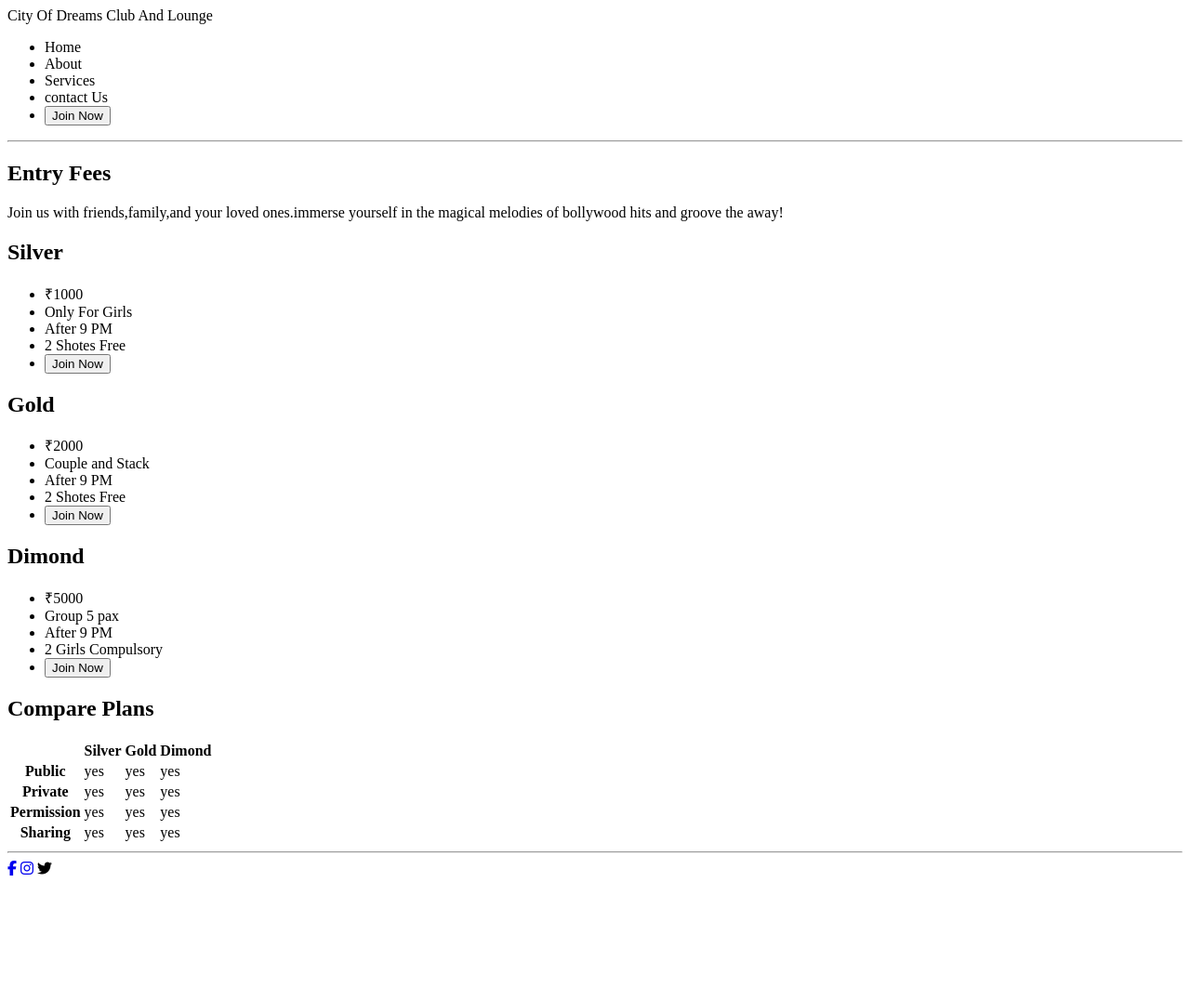
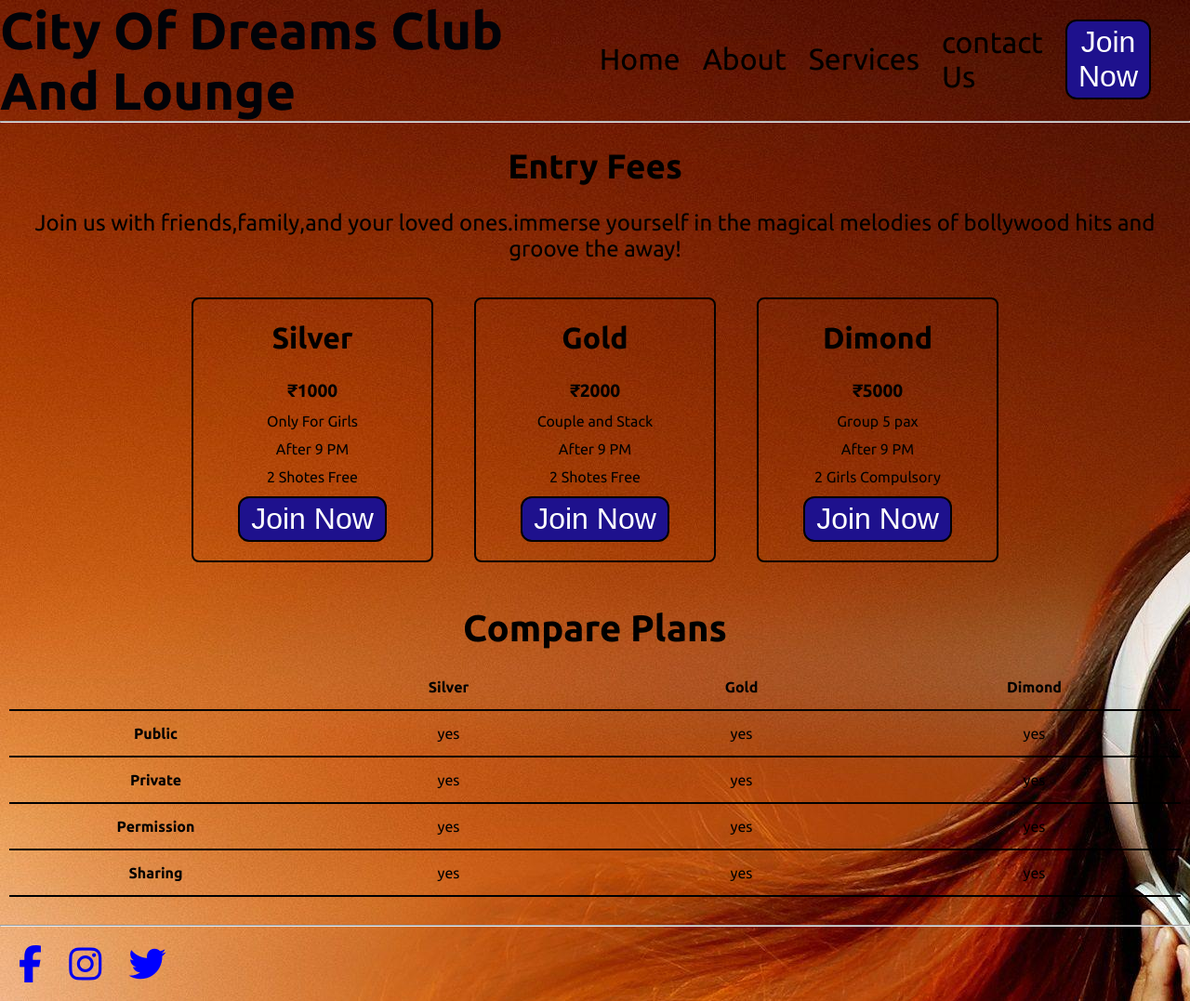
Before and after one commit to GautamDheeraj/OCTANTET_SEPTEMBER, a plain HTML site: page Index.html in a window 1280 px wide. Shown: the whole page at 93% size. Before the commit the page ends 952 px from the top, so only its background shows below. Drawn offline with Linux system fonts and the light colour scheme.

Commit message:
Update Index.html

```diff
--- a/Index.html
+++ b/Index.html
@@ -5,8 +5,8 @@
     <meta charset="UTF-8" />
     <meta name="viewport" content="width=device-width, initial-scale=1.0" />
     <title>Best Club in Indore</title>
-    <link rel="stylesheet" href="Cod.css" />
-    <link rel="stylesheet" href="unit.css">
+    <link rel="stylesheet" href="Style.css" />
+    <link rel="stylesheet" href="utils.css">
     <link rel="stylesheet" href="https://cdnjs.cloudflare.com/ajax/libs/font-awesome/6.6.0/css/all.min.css">
 </head>
 
```
